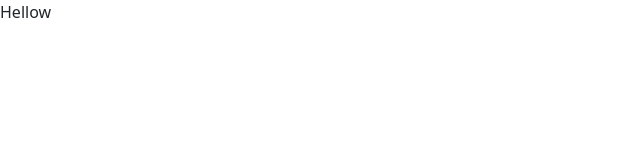
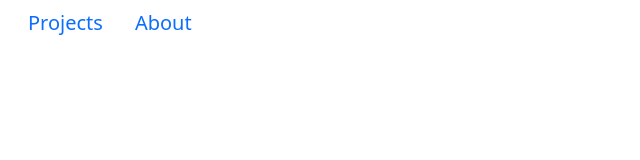
Before and after one commit to ggrangel/portfolios-page, a plain HTML site: page index.html in a window 1280 px wide. Shown: the whole page, without its empty margins (0-640 px from the left). Drawn offline with nearby package versions, Linux system fonts and the light colour scheme.

Commit message:
Finish navbar skeleton.

```diff
--- a/index.html
+++ b/index.html
@@ -16,7 +16,19 @@
     <script type="text/javascript" src="https://livejs.com/live.js"></script>
   </head>
   <body>
-    <div>Hellow</div>
+    <nav class="navbar navbar-expand">
+      <div class="container-fluid">
+        <ul class="navbar-nav me-auto">
+          <li class="nav-item mx-3">
+            <a class="navbar-brand me-auto" href="#">Projects</a>
+          </li>
+          <li class="nav-item mx-3">
+            <a class="navbar-brand me-auto" href="#">About</a>
+          </li>
+        </ul>
+      </div>
+    </nav>
+    <!--------- -------- -------- Navbar --------- --------- --------->
     <!-- JavaScript Bundle with Popper -->
     <script
       src="https://cdn.jsdelivr.net/npm/bootstrap@5.1.1/dist/js/bootstrap.bundle.min.js"
```
